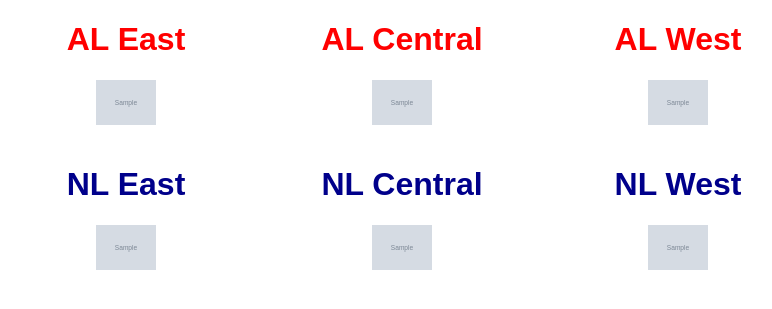
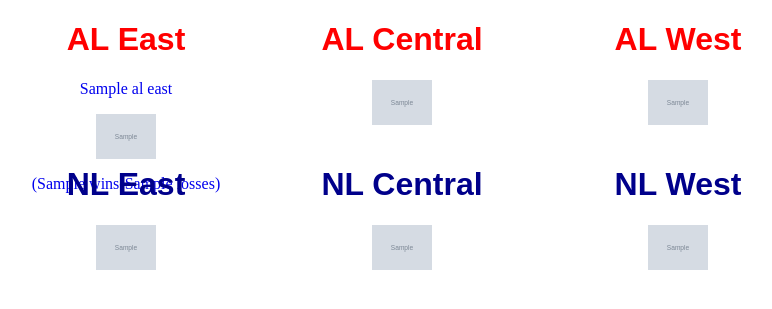
Before and after one commit to linduff/mlbStandingsBoard, a FastAPI app: template templates/standings.html in a window 1280 px wide. Shown: the top 309 px of the page, without its empty margins (238-1010 px from the left). Run offline with FastAPI, Linux system fonts and the light colour scheme; the template is opened without the code that fills it: most values are stand-ins (such as "Sample title", 1, 10 or a date in 2020); grey boxes marked "Sample" are stand-in pictures; parts of the project's set-up code (start-up, migrations or seed data) failed here and were passed over.

Commit message:
Added name and record

```diff
--- a/templates/standings.html
+++ b/templates/standings.html
@@ -10,7 +10,11 @@
                 <h1 class="division-al">AL East</h1>
                 {% for team in data['AL East'] %}
                     <a class="team-page" href={{url_for('teamPage', id=team['id'])}}>
-                        <div class="team" style="background-color:#{{team['color']}}"><img style="width:60px;" src={{team['logoImage']}}></div>
+                        <div class="team" style="background-color:#{{team['color']}}">
+                            <p>{{team['name']}}</p>
+                            <img style="width:60px;" src={{team['logoImage']}}>
+                            <p>({{team['wins']}}-{{team['losses']}})</p>
+                        </div>
                     </a>
                 {% endfor %}
             </div>
```
